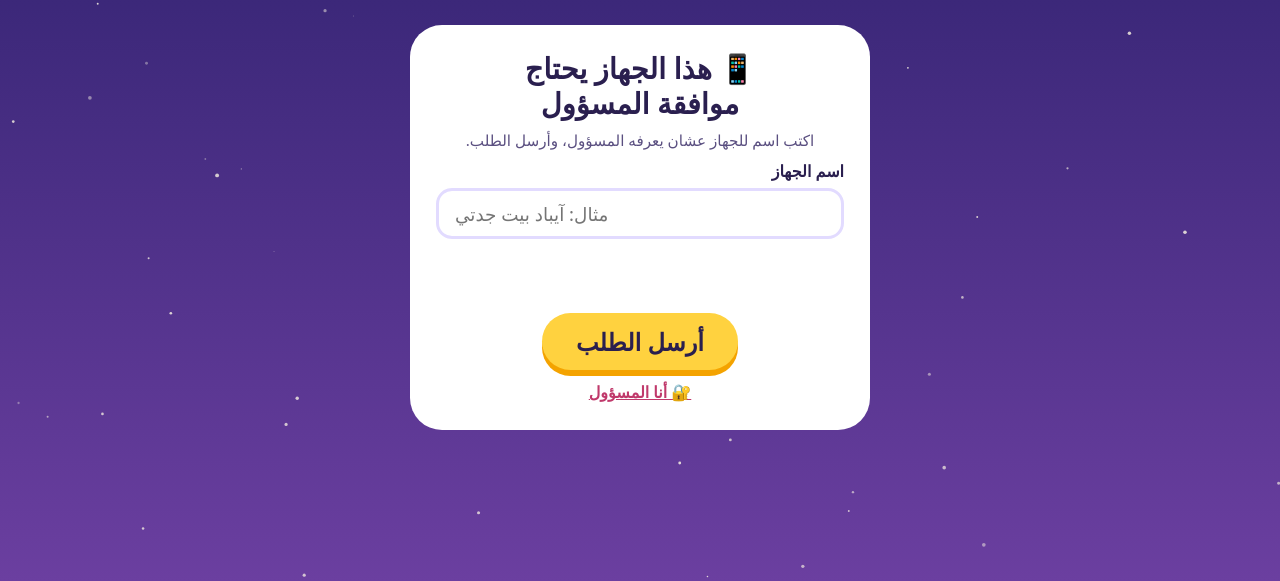
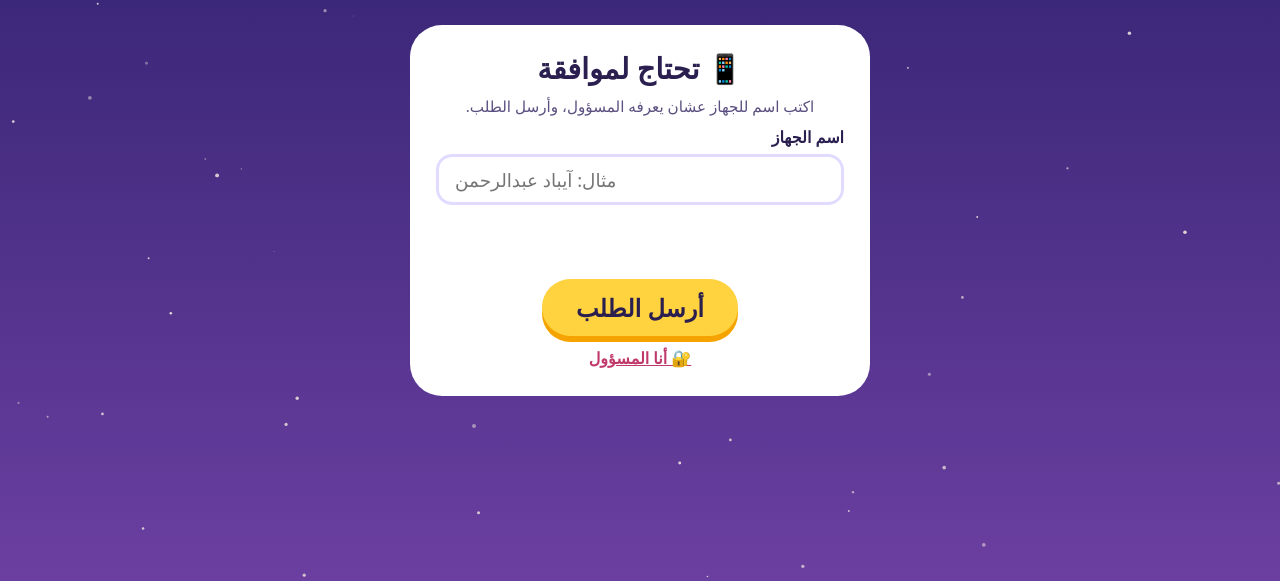
Before and after one commit to abdulrahman-ok/nujoom, a plain HTML site: page index.html in a window 1280 px wide. Shown: the part 219-800 px from the top of the page. Drawn offline with Linux system fonts and the light colour scheme; a web font is replaced by a local one.

Commit message:
تعديل النصوص: حذف عنوان مين بتلعب، وتحتاج لموافقة، ومثال اسم الجهاز
Co-Authored-By: Claude Opus 5.5 <noreply@anthropic.com>
Claude-Session: https://claude.ai/code/session_01WZ6QnEKCnC5zBrMc6Qr2jo

```diff
--- a/index.html
+++ b/index.html
@@ -215,8 +215,8 @@ const T = {
     defName:"اسم البنت", lang:"English",
     syncOn:"متزامن", syncOff:"بدون مزامنة", syncWait:"يتصل…",
     settings:"إعدادات المسؤول", close:"إغلاق",
-    pendTitle:"هذا الجهاز يحتاج موافقة المسؤول", pendSub:"اكتب اسم للجهاز عشان يعرفه المسؤول، وأرسل الطلب.",
-    devName:"اسم الجهاز", devNamePh:"مثال: آيباد بيت جدتي", sendReq:"أرسل الطلب", sending:"يرسل…",
+    pendTitle:"تحتاج لموافقة", pendSub:"اكتب اسم للجهاز عشان يعرفه المسؤول، وأرسل الطلب.",
+    devName:"اسم الجهاز", devNamePh:"مثال: آيباد عبدالرحمن", sendReq:"أرسل الطلب", sending:"يرسل…",
     waiting:"بانتظار موافقة المسؤول…", reqCode:"رمز الطلب", cancelReq:"إلغاء الطلب", iAmAdmin:"أنا المسؤول",
     backBtn:"رجوع", loadingKids:"نجهّز البنات…", reqErr:"ما انرسل الطلب. تأكد من الإنترنت وجرب مرة ثانية.",
     reqs:"طلبات الأجهزة", noReqs:"ما فيه طلبات", approve:"موافقة", reject:"رفض",
@@ -258,8 +258,8 @@ const T = {
     defName:"Name", lang:"العربية",
     syncOn:"Synced", syncOff:"Not syncing", syncWait:"Connecting…",
     settings:"Admin settings", close:"Close",
-    pendTitle:"This device needs the admin's approval", pendSub:"Give this device a name so the admin recognizes it, then send the request.",
-    devName:"Device name", devNamePh:"Example: Grandma's iPad", sendReq:"Send request", sending:"Sending…",
+    pendTitle:"Approval needed", pendSub:"Give this device a name so the admin recognizes it, then send the request.",
+    devName:"Device name", devNamePh:"Example: Abdulrahman's iPad", sendReq:"Send request", sending:"Sending…",
     waiting:"Waiting for the admin to approve…", reqCode:"Request code", cancelReq:"Cancel request", iAmAdmin:"I'm the admin",
     backBtn:"Back", loadingKids:"Getting the girls ready…", reqErr:"The request wasn't sent. Check the internet and try again.",
     reqs:"Device requests", noReqs:"No requests", approve:"Approve", reject:"Decline",
@@ -470,7 +470,7 @@ function whoView(){
       <div class="hero-title">${t("app")}</div>
       <div class="hero-stars" aria-hidden="true"><span>⭐</span><span>⭐</span><span>⭐</span><span>⭐</span></div>
     </header>
-    <div class="center"><h1>${t("who")}</h1><p class="sub">${t("whoSub")}</p></div>
+    <div class="center"><p class="sub">${t("whoSub")}</p></div>
     ${kids.length?`<div class="kids">${cards}</div>`:`<p class="note" style="font-size:1.2rem">${t("loadingKids")}</p>`}
     <div class="row"><button class="guest-btn" id="guestBtn">👤 ${t("guestBtn")}</button></div>${warn}`;
 }
--- a/sw.js
+++ b/sw.js
@@ -1,5 +1,5 @@
 // Keeps the app working without internet: network first, cached copy as fallback.
-const CACHE = "nujoom-v11";
+const CACHE = "nujoom-v12";
 const CORE = ["./", "./index.html", "./manifest.webmanifest", "./icon-180.png", "./icon-512.png"];
 self.addEventListener("install", e => {
   e.waitUntil(caches.open(CACHE).then(c => c.addAll(CORE)));
```
